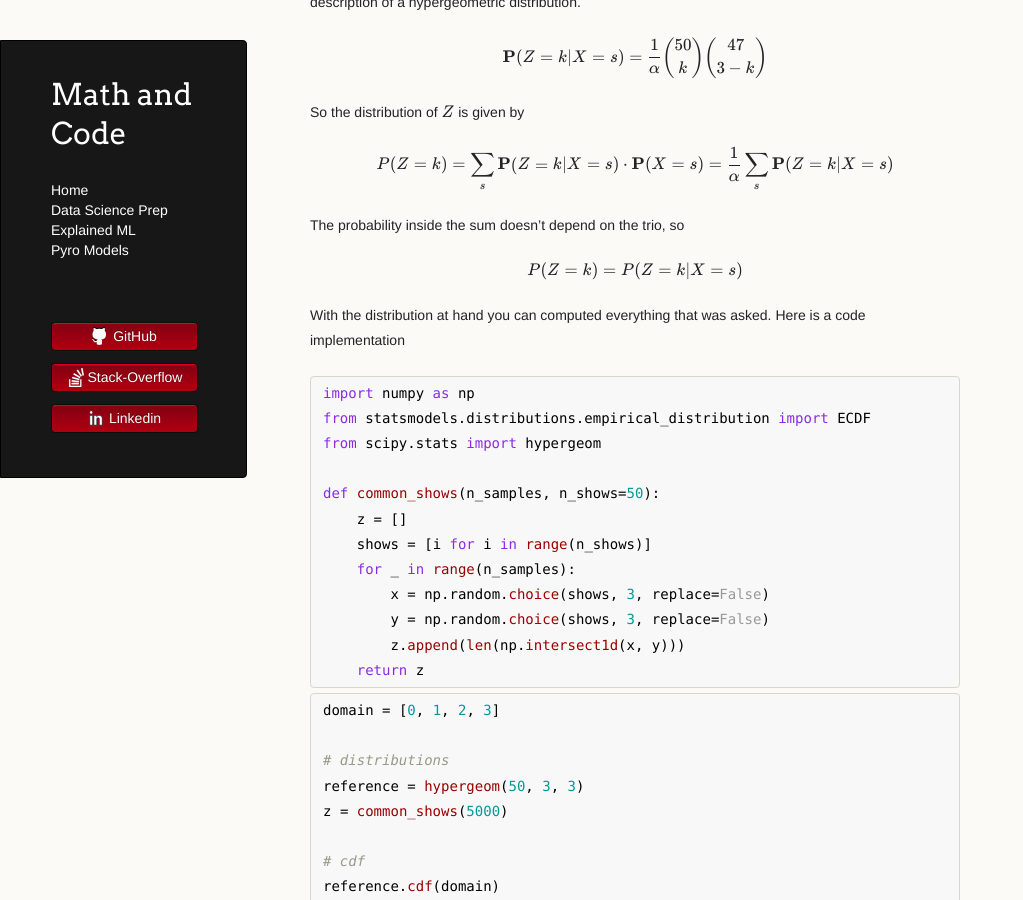
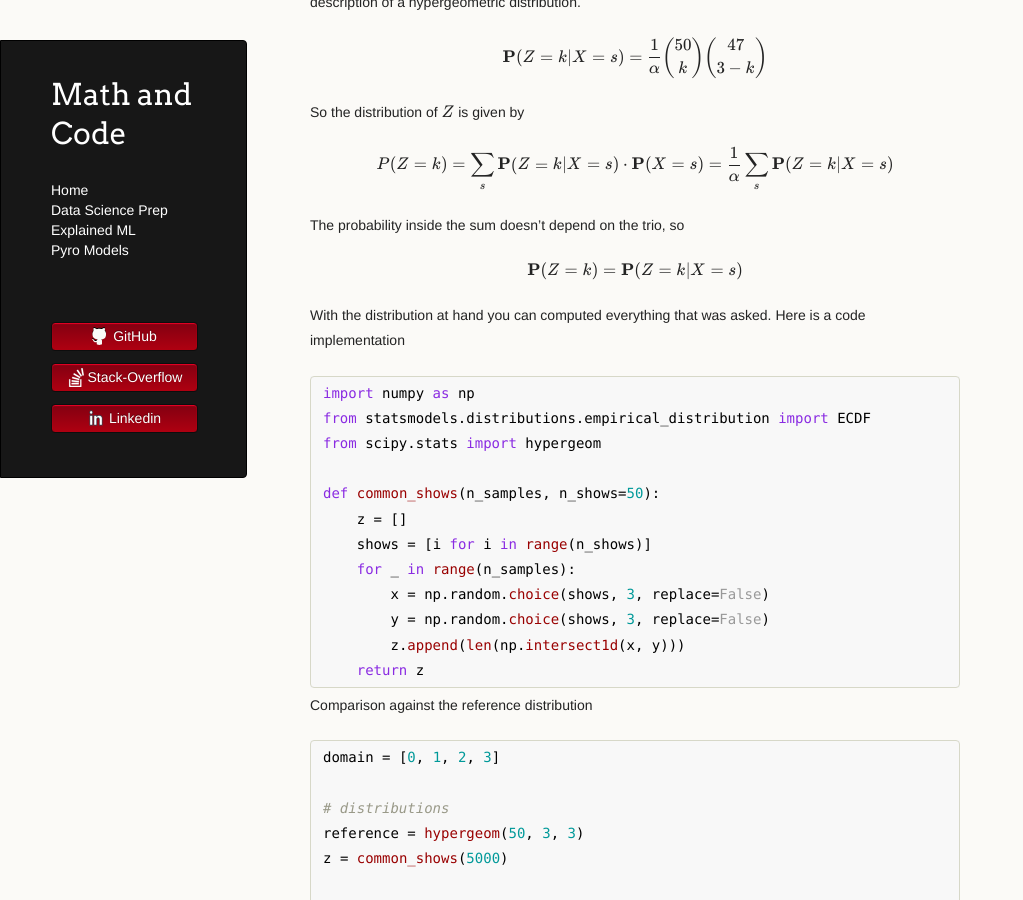
Before and after one commit to LemonPy29/LemonPy29.github.io, a Jekyll site: the page built from data-science-prep/probability-statistic.md, in a window 1280 px wide and 900 px high, scrolled down 1606 px. Shown: the whole window, without its empty margins (0-1023 px from the left). Built offline with Jekyll 4.4.1, drawn with Linux system fonts in a browser that asks for light colours; nearby versions of some CDN libraries; the repository's description, which GitHub fills in, is left out.

Commit message:
Update probability-statistic.md

````diff
--- a/data-science-prep/probability-statistic.md
+++ b/data-science-prep/probability-statistic.md
@@ -75,7 +75,7 @@ P(Z = k)  = \sum_{s} \textbf{P}(Z = k|X = s) \cdot \textbf{P}(X = s) = \frac{1}\
 The probability inside the sum doesn't depend on the trio, so
 
 \\[
-P(Z = k) = P(Z = k| X = s)
+\textbf{P}(Z = k) = \textbf{P}(Z = k| X = s)
 \\]
 
 With the distribution at hand you can computed everything that was asked. Here is a code implementation
@@ -95,6 +95,8 @@ def common_shows(n_samples, n_shows=50):
     return z
 ```
 
+ Comparison against the reference distribution
+
 ```python
 domain = [0, 1, 2, 3]
 
@@ -110,4 +112,5 @@ print(reference_cdf)
 print(ecdf)
 ```
 `[0.82729592 0.9927551  0.99994898 1.]`
+
 `[0.8288 0.9938 1.     1.]`
````
